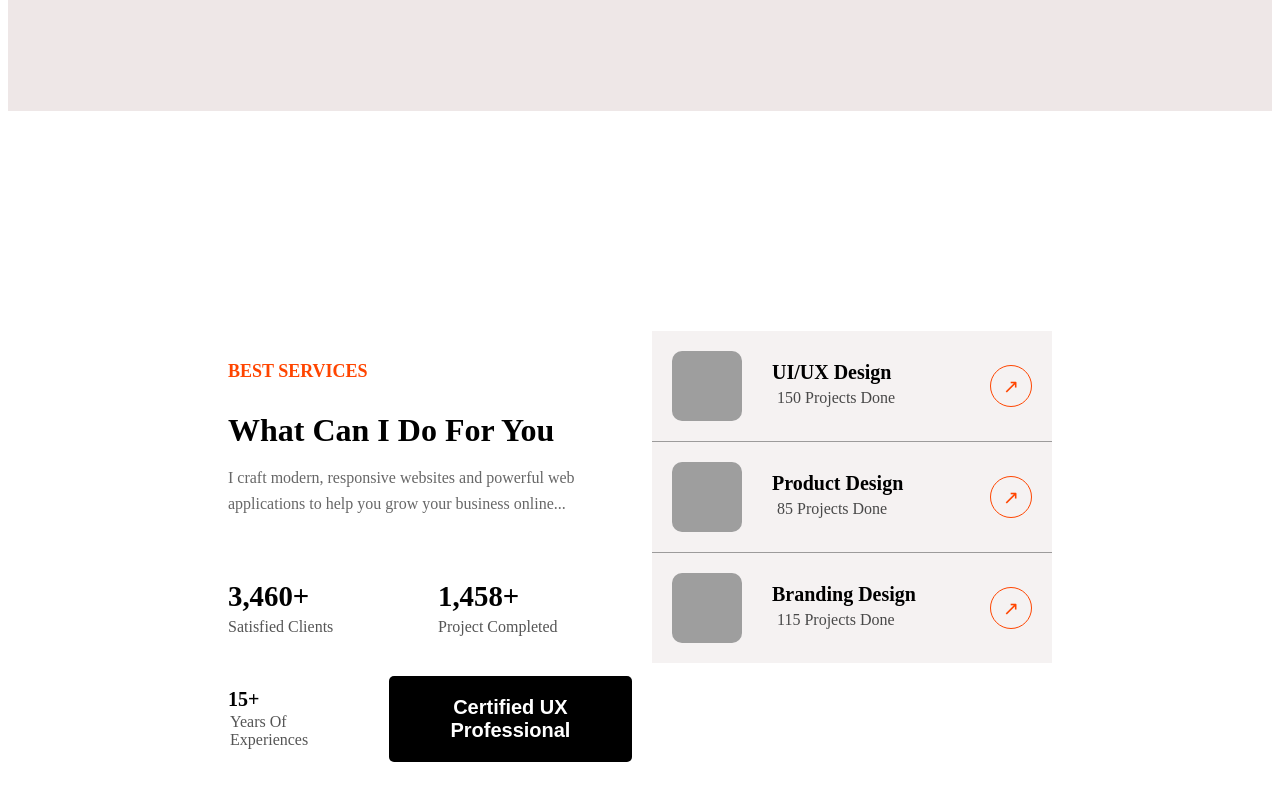
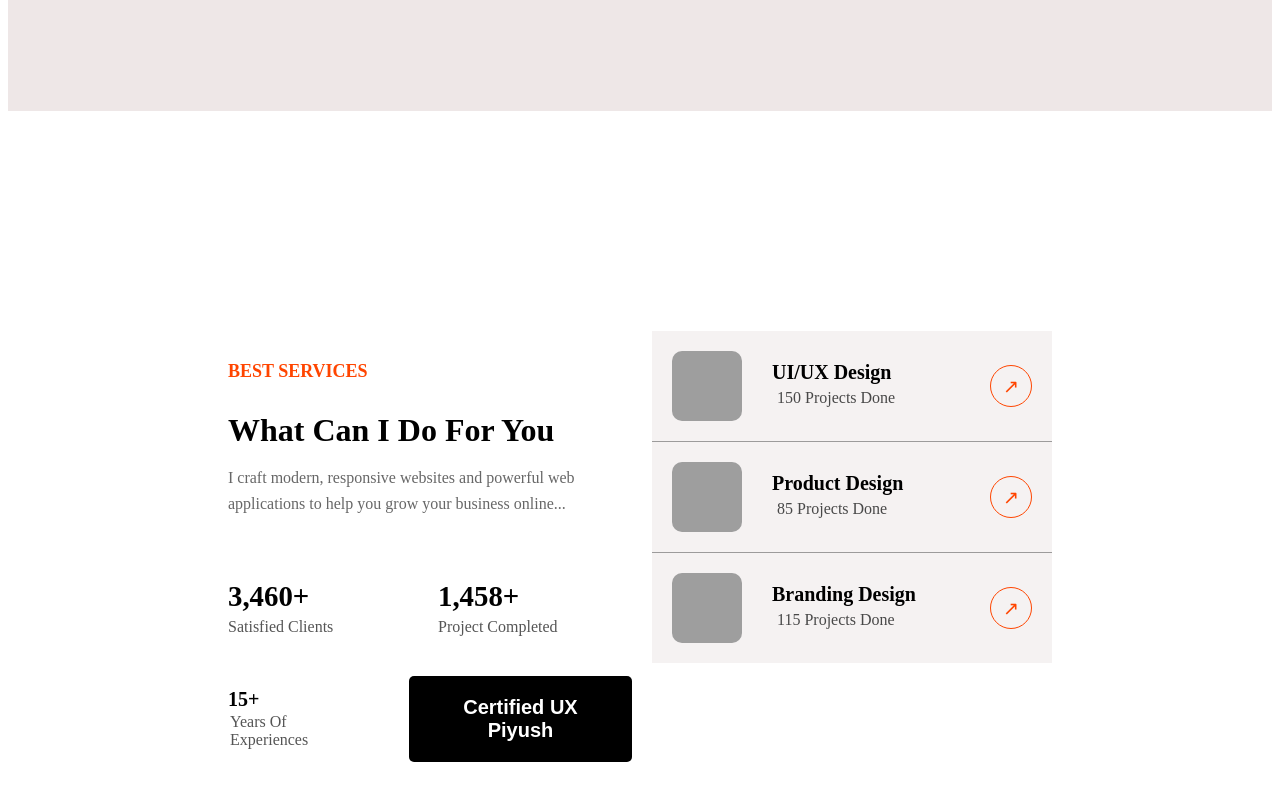
Before and after one commit to PiyushDave2507/my-portfolio, a React (Create React App) app: page / in a window 1280 px wide. Shown: the part 980-1780 px from the top of the page. Built offline with nearby package versions, Linux system fonts and the light colour scheme; grey boxes are pictures that could not be loaded.

Commit message:
change name

```diff
--- a/src/pages/Home/index.tsx
+++ b/src/pages/Home/index.tsx
@@ -44,7 +44,7 @@ function Home() {
               <h6>15+</h6>
               <p>Years Of Experiences</p>
             </div>
-            <button className="certified-btn">Certified UX Professional</button>
+            <button className="certified-btn">Certified UX Piyush</button>
           </div>
         </div>
         <div className="services-right">
```
